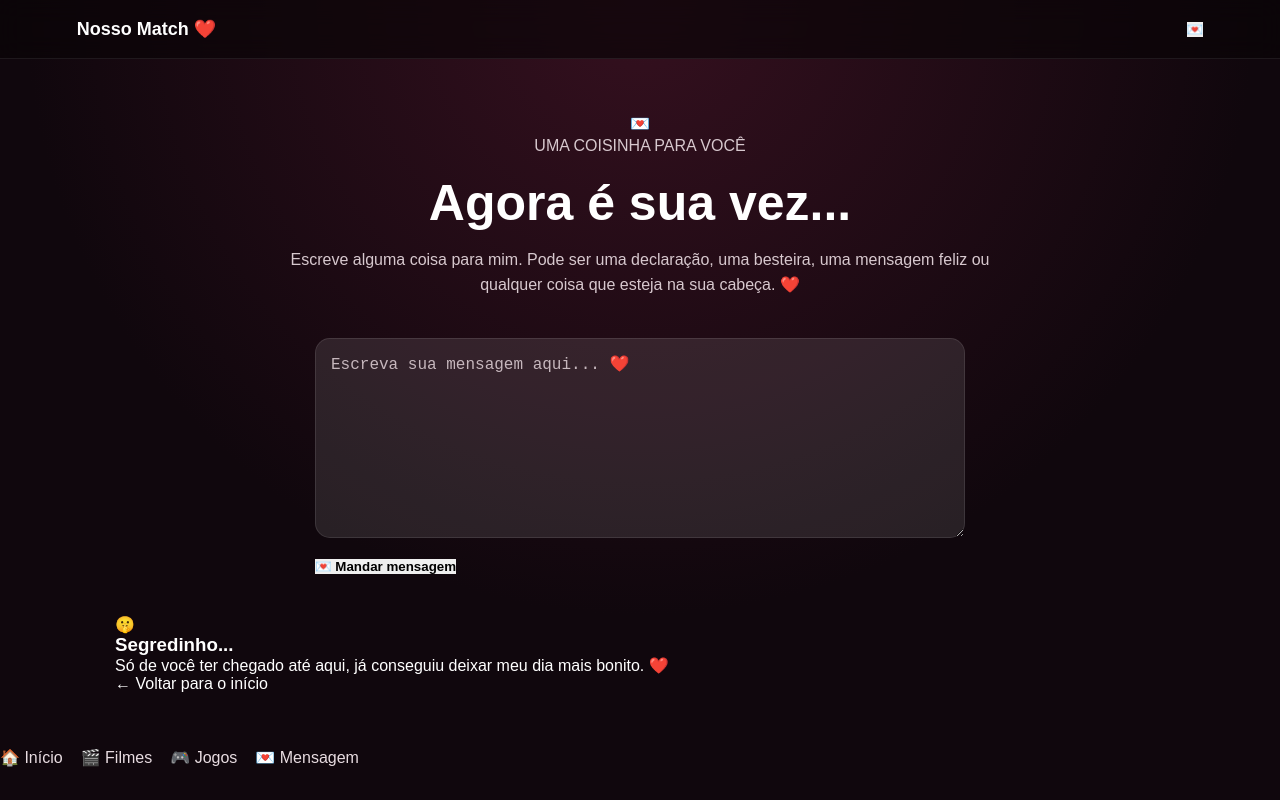
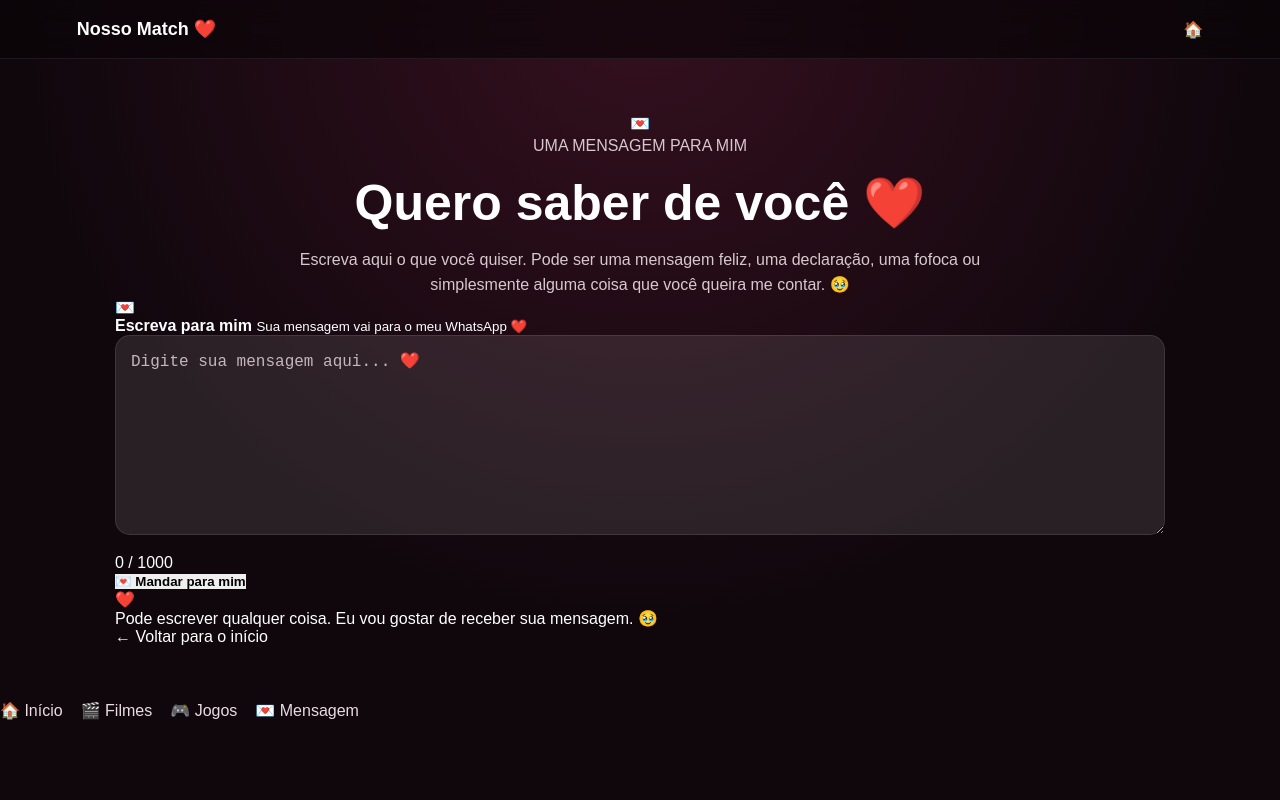
Before and after one commit to bielzinnfx/test, a plain HTML site: page contato.html in a window 1280 px wide. Drawn offline with Linux system fonts and the light colour scheme.

Commit message:
Atualizar o contato.html

```diff
--- a/contato.html
+++ b/contato.html
@@ -1,68 +1,132 @@
 <!DOCTYPE html>
 <html lang="pt-BR">
+
 <head>
     <meta charset="UTF-8">
     <meta name="viewport" content="width=device-width, initial-scale=1.0">
-    <title>Mensagem 💌</title>
+
+    <title>Mensagem para mim ❤️</title>
+
     <link rel="stylesheet" href="style.css">
 </head>
+
 <body>
 
+    <!-- CABEÇALHO -->
+
     <header class="header">
+
         <a href="index.html" class="logo">
             Nosso <span>Match</span> ❤️
         </a>
 
-    <button class="header-heart" onclick="mostrarAmor()">💌</button>
+        <a href="index.html" class="header-heart">
+            🏠
+        </a>
+
     </header>
 
-<main class="page">
+
+    <!-- PÁGINA -->
+
+    <main class="page message-page">
 
         <section class="page-title">
-        <div class="page-emoji">💌</div>
 
-        <p class="small-text">UMA COISINHA PARA VOCÊ</p>
+            <div class="page-emoji">
+                💌
+            </div>
 
-        <h1>Agora é sua vez...</h1>
+            <p class="small-text">
+                UMA MENSAGEM PARA MIM
+            </p>
+
+            <h1>
+                Quero saber de você ❤️
+            </h1>
 
             <p>
-            Escreve alguma coisa para mim.
-            Pode ser uma declaração, uma besteira,
-            uma mensagem feliz ou qualquer coisa
-            que esteja na sua cabeça. ❤️
+                Escreva aqui o que você quiser.
+                Pode ser uma mensagem feliz,
+                uma declaração, uma fofoca ou
+                simplesmente alguma coisa que
+                você queira me contar. 🥹
             </p>
+
         </section>
 
-    <!-- ÁREA PARA ESCREVER -->
-    <section class="message-box">
+
+        <!-- CAIXA DE MENSAGEM -->
+
+        <section class="message-card">
+
+            <div class="message-card-top">
+
+                <div class="message-icon">
+                    💌
+                </div>
+
+                <div>
+                    <strong>
+                        Escreva para mim
+                    </strong>
+
+                    <small>
+                        Sua mensagem vai para o meu WhatsApp ❤️
+                    </small>
+                </div>
+
+            </div>
+
 
             <textarea
                 id="mensagemContato"
-            placeholder="Escreva sua mensagem aqui... ❤️"
-            autofocus
+                maxlength="1000"
+                placeholder="Digite sua mensagem aqui... ❤️"
             ></textarea>
 
+
+            <div class="message-footer">
+
+                <span id="contador">
+                    0 / 1000
+                </span>
+
+            </div>
+
+
             <button
-            class="whatsapp-button"
+                class="send-message"
                 onclick="enviarWhatsApp()"
             >
-            💌 Mandar mensagem
+
+                <span>
+                    💌
+                </span>
+
+                Mandar para mim
+
             </button>
+
 
             <p id="aviso" class="notice"></p>
 
         </section>
 
-    <section class="secret-message">
-        <div>🤫</div>
 
-        <h3>Segredinho...</h3>
+        <!-- FRASE -->
+
+        <div class="little-message">
+
+            <span>❤️</span>
 
             <p>
-            Só de você ter chegado até aqui,
-            já conseguiu deixar meu dia mais bonito. ❤️
+                Pode escrever qualquer coisa.
+                Eu vou gostar de receber sua mensagem. 🥹
             </p>
-    </section>
+
+        </div>
+
 
         <a href="index.html" class="back-button">
             ← Voltar para o início
@@ -70,30 +134,80 @@
 
     </main>
 
+
+    <!-- MENU INFERIOR -->
+
     <nav class="bottom-nav">
 
         <a href="index.html" class="nav-item">
+
             🏠
-        <span>Início</span>
+
+            <span>
+                Início
+            </span>
+
         </a>
 
+
         <a href="filmes.html" class="nav-item">
+
             🎬
-        <span>Filmes</span>
+
+            <span>
+                Filmes
+            </span>
+
         </a>
 
+
         <a href="jogos.html" class="nav-item">
+
             🎮
-        <span>Jogos</span>
+
+            <span>
+                Jogos
+            </span>
+
         </a>
 
+
         <a href="contato.html" class="nav-item active">
+
             💌
-        <span>Mensagem</span>
+
+            <span>
+                Mensagem
+            </span>
+
         </a>
 
     </nav>
 
+
     <script src="script.js"></script>
+
+
+    <!-- CONTADOR -->
+
+    <script>
+
+        const caixa =
+            document.getElementById("mensagemContato");
+
+        const contador =
+            document.getElementById("contador");
+
+
+        caixa.addEventListener("input", function () {
+
+            contador.textContent =
+                caixa.value.length + " / 1000";
+
+        });
+
+    </script>
+
 </body>
+
 </html>
```
Lines whose indentation alone changed are shown as unchanged.
